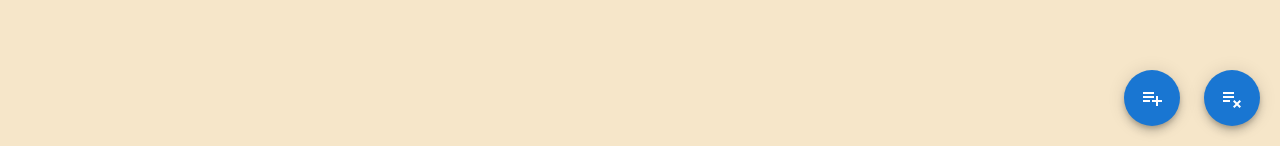
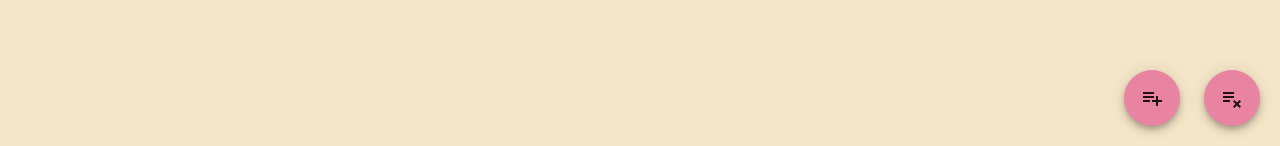
Before and after one commit to xavierutox/Recipe-website-with-react-and-jest, a React (Create React App) app in the folder web/: page / in a window 1280 px wide. Shown: the part 654-800 px from the top of the page. Built offline with nearby package versions, Linux system fonts and the light colour scheme.

Commit message:
UI Design 2.0 y corrección de errores. (#6)
Co-authored-by: Christian Ossa <christian.ossa@sansano.usm.cl>

```diff
--- a/web/src/App.css
+++ b/web/src/App.css
@@ -42,7 +42,7 @@
 }
 
 #Main {
-    background-color: #FAD59D
+    background-color: #FAD59D;
 }
 
 #Card {
--- a/web/src/App.js
+++ b/web/src/App.js
@@ -2,17 +2,20 @@ import './App.css';
 
 import Home from './Home.js';
 import { Routes, Route, BrowserRouter } from 'react-router-dom';
+import Box from '@mui/material/Box';
 
 
 
 function App() {
 
   return (
+    <div>
           <BrowserRouter>
             <Routes>
               <Route path="/" element={<Home />} />
             </Routes>
           </BrowserRouter>
+    </div>
   );
 }
 
--- a/web/src/CardComponent.js
+++ b/web/src/CardComponent.js
@@ -46,6 +46,12 @@ const style = {
   border: "2px solid #000",
   boxShadow: 24,
   p: 4,
+  mb: 2,
+  display: "flex",
+  flexDirection: "column",
+  height: 600,
+  overflow: "hidden",
+  overflowY: "scroll",
 };
 
 class CardComponent extends React.Component {
@@ -184,7 +190,7 @@ class CardComponent extends React.Component {
             <CardContent>
               <Typography paragraph>Ingredientes:</Typography>
               <Typography paragraph>
-                <List sx={{ listStyleType: "disc", pl: 4 }}>
+                <List sx={{ listStyleType: "disc", pl: 4, color: "black"}}>
                   {recipe.Ingredients.map((ingredient) => (
                     <ListItem sx={{ display: "list-item" }}>
                       <ListItemText primary={ingredient} />
@@ -198,7 +204,7 @@ class CardComponent extends React.Component {
             <CardContent>
               <Typography paragraph>Receta:</Typography>
               <Typography paragraph>
-                <List sx={{ listStyleType: "decimal", pl: 4 }}>
+                <List sx={{ listStyleType: "decimal", pl: 4, color: "black" }}>
                   {recipe.Recipe.map((step) => (
                     <ListItem sx={{ display: "list-item" }}>
                       <ListItemText primary={step} />
@@ -353,8 +359,14 @@ class CardComponent extends React.Component {
                   variant="contained"
                   type="submit"
                   onClick={(e) => this.handleSubmit(e)}
+                  sx={{
+                    backgroundColor: "#E884A1",
+                    "&:hover": {
+                        backgroundColor: "#b94c6c"
+                    }
+                  }}
                 >
-                  Añadir receta
+                  Editar receta
                 </Button>
               </Grid>
             </Grid>
--- a/web/src/Home.js
+++ b/web/src/Home.js
@@ -15,6 +15,7 @@ import CardComponent from "./CardComponent";
 import { recipes } from "./Mocks/recipes.js";
 import PlaylistAddIcon from "@mui/icons-material/PlaylistAdd";
 import PlayListRemoveIcon from "@mui/icons-material/PlaylistRemove";
+import { styled} from '@mui/material/styles';
 import {
   deleteRecipe,
   fieldChanger,
@@ -34,7 +35,31 @@ const style = {
   border: "2px solid #000",
   boxShadow: 24,
   p: 4,
+  mb: 2,
+  display: "flex",
+  flexDirection: "column",
+  height: 560,
+  overflow: "hidden",
+  overflowY: "scroll",
 };
+
+const RecipesTextField = styled(TextField)({
+    '& label.Mui-focused': {
+      color: '#E884A1',
+    },
+    '& .MuiInput-underline:after': {
+      borderBottomColor: '#E884A1',
+    },
+
+    '& .MuiOutlinedInput-root': {
+      '&:hover fieldset': {
+
+
+      },
+      '&.Mui-focused fieldset': {
+        borderColor: '#E884A1',
+      },
+    },});
 
 class Home extends Component {
   state = {
@@ -51,7 +76,7 @@ class Home extends Component {
   handleSubmit(event) {
     event.preventDefault();
     var newRecipe = {
-      itle: this.state.titulo,
+      Title: this.state.titulo,
       Date: getDate(),
       Description: this.state.descripcion,
       Image: this.state.image,
@@ -135,7 +160,15 @@ class Home extends Component {
             position: "fixed",
           }}
         >
-          <Fab color="primary" aria-label="add" onClick={this.handleOpen2}>
+          <Fab
+            aria-label="add"
+            onClick={this.handleOpen2}
+            sx={{
+                backgroundColor: "#E884A1",
+                "&:hover": {
+                    backgroundColor: "#b94c6c"
+                }
+            }}>
             <PlayListRemoveIcon />
           </Fab>
         </Box>
@@ -149,13 +182,20 @@ class Home extends Component {
             position: "fixed",
           }}
         >
-          <Fab color="primary" aria-label="add" onClick={this.handleOpen}>
-            <PlaylistAddIcon />
+          <Fab
+            aria-label="add"
+            onClick={this.handleOpen}
+            sx={{
+                backgroundColor: "#E884A1",
+                "&:hover": {
+                    backgroundColor: "#b94c6c"
+                }
+            }}>
+                <PlaylistAddIcon />
           </Fab>
         </Box>
-        <Container maxWidth id="body" sx={{ minHeight: "60rem" }}>
+        <Container maxWidth id="body" sx={{ minHeight: "60rem", mt: -3}}>
           <Container>
-            <Box id="Title"></Box>
             <Modal
               open={open}
               onClose={this.handleClose}
@@ -173,7 +213,7 @@ class Home extends Component {
                   sx={{ paddingTop: 2 }}
                 >
                   <Grid item xs={12} justify="center">
-                    <TextField
+                    <RecipesTextField
                       fullWidth
                       id="titulo"
                       label="Titulo"
@@ -183,7 +223,7 @@ class Home extends Component {
                     />
                   </Grid>
                   <Grid item xs={16} justify="center">
-                    <TextField
+                    <RecipesTextField
                       fullWidth
                       id="descripcion"
                       label="Descripcion"
@@ -193,7 +233,7 @@ class Home extends Component {
                     />
                   </Grid>
                   <Grid item xs={16} justify="center">
-                    <TextField
+                    <RecipesTextField
                       fullWidth
                       id="image"
                       label="Imagen"
@@ -209,7 +249,7 @@ class Home extends Component {
                     return (
                       <>
                         <Grid item xs={10} justify="center">
-                          <TextField
+                          <RecipesTextField
                             id={i}
                             name="ingrediente"
                             label="Ingrediente"
@@ -256,7 +296,7 @@ class Home extends Component {
                     return (
                       <>
                         <Grid item xs={10} justify="center">
-                          <TextField
+                          <RecipesTextField
                             id={i}
                             name="paso"
                             label="paso"
@@ -302,6 +342,12 @@ class Home extends Component {
                       variant="contained"
                       type="submit"
                       onClick={(e) => this.handleSubmit(e)}
+                      sx={{
+                        backgroundColor: "#E884A1",
+                        "&:hover": {
+                            backgroundColor: "#b94c6c"
+                        }
+                      }}
                     >
                       Añadir receta
                     </Button>
```
